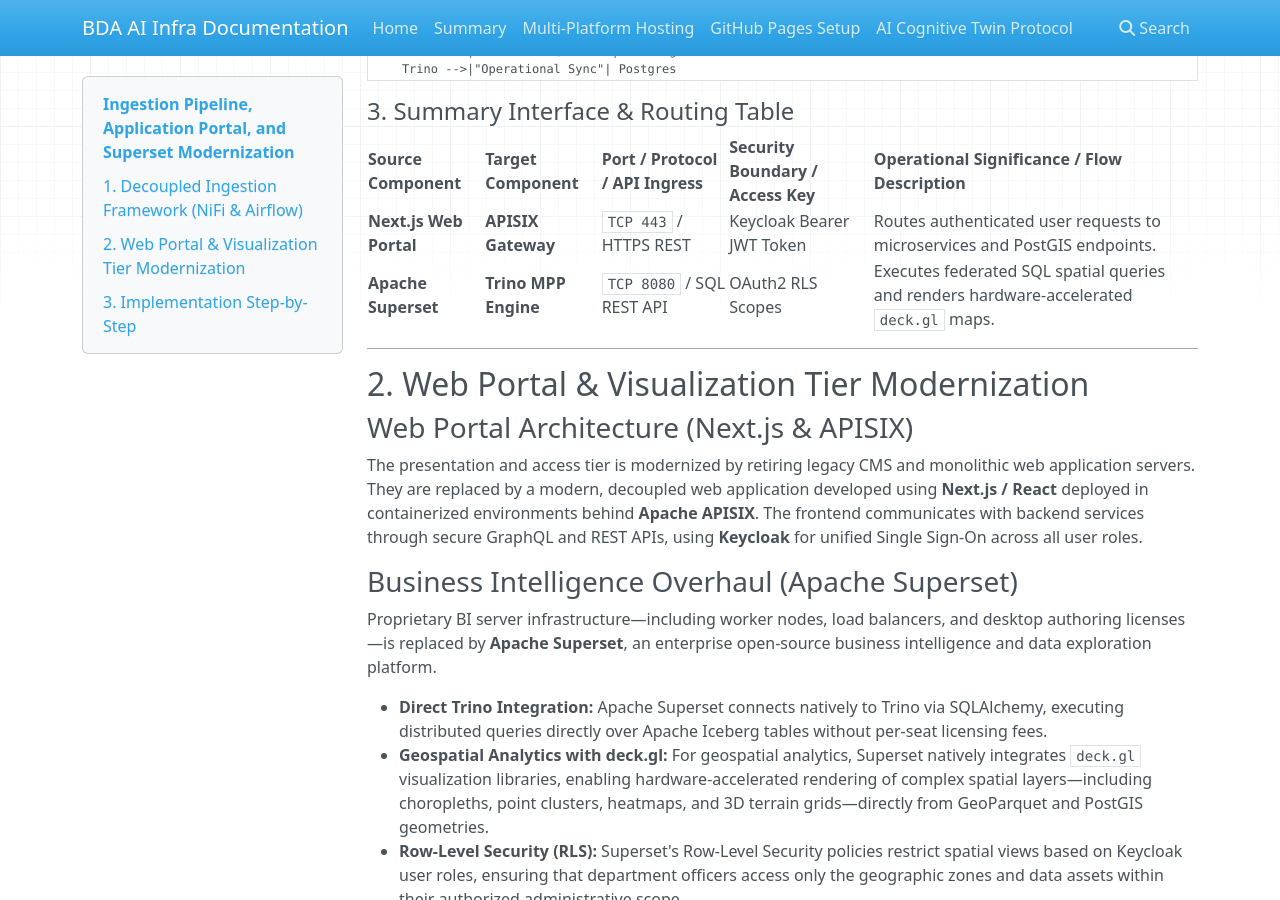
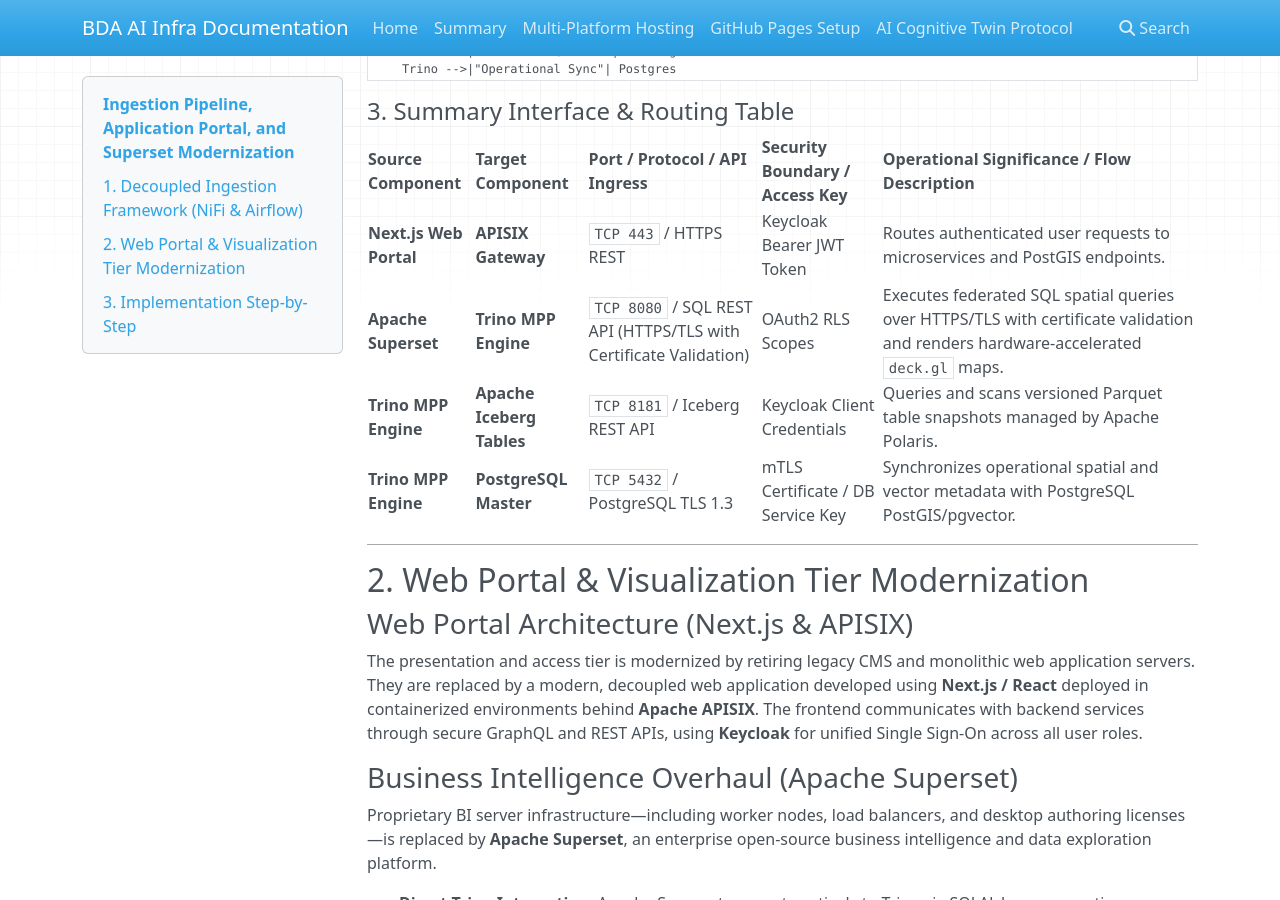
Before and after one commit to linuxmalaysia/bda-ai-infra, an MkDocs documentation site: the page built from docs/how-to-guides/ingestion-pipeline-modernization.md, in a window 1280 px wide and 900 px high, scrolled down 3687 px. Built offline with MkDocs 1.6.1, drawn with Linux system fonts in a browser that asks for light colours; nearby versions of some CDN libraries.

Commit message:
docs: align diagrams, topologies, and routing tables across all documentation files
Align SVG connectors, Mermaid flowcharts, and summary routing tables across AI-COGNITIVE-TWIN-PROTOCOL, mcp-and-ai-sandboxing, ingestion-pipeline-modernization, governance-matrix, solution-3-onprem-proxmox-rke2, solution-2-hybrid-ai, README, and human-ai-quarantine-model. Verified with 100% test pass rate across 231 pytest unit tests and markdownlint-cli.

Co-authored-by: google-labs-jules[bot] <161369871+google-labs-jules[bot]@users.noreply.github.com>

```diff
--- a/docs/how-to-guides/ingestion-pipeline-modernization.md
+++ b/docs/how-to-guides/ingestion-pipeline-modernization.md
@@ -229,7 +229,9 @@ flowchart TD
 | Source Component | Target Component | Port / Protocol / API Ingress | Security Boundary / Access Key | Operational Significance / Flow Description |
 | :--- | :--- | :--- | :--- | :--- |
 | **Next.js Web Portal** | **APISIX Gateway** | `TCP 443` / HTTPS REST | Keycloak Bearer JWT Token | Routes authenticated user requests to microservices and PostGIS endpoints. |
-| **Apache Superset** | **Trino MPP Engine** | `TCP 8080` / SQL REST API | OAuth2 RLS Scopes | Executes federated SQL spatial queries and renders hardware-accelerated `deck.gl` maps. |
+| **Apache Superset** | **Trino MPP Engine** | `TCP 8080` / SQL REST API (HTTPS/TLS with Certificate Validation) | OAuth2 RLS Scopes | Executes federated SQL spatial queries over HTTPS/TLS with certificate validation and renders hardware-accelerated `deck.gl` maps. |
+| **Trino MPP Engine** | **Apache Iceberg Tables** | `TCP 8181` / Iceberg REST API | Keycloak Client Credentials | Queries and scans versioned Parquet table snapshots managed by Apache Polaris. |
+| **Trino MPP Engine** | **PostgreSQL Master** | `TCP 5432` / PostgreSQL TLS 1.3 | mTLS Certificate / DB Service Key | Synchronizes operational spatial and vector metadata with PostgreSQL PostGIS/pgvector. |
 
 ---
 
```
Also changed, not shown: README.md (+2 -2 lines), docs/explanation/human-ai-quarantine-model.md (+1 -1 lines), docs/explanation/mcp-and-ai-sandboxing.md (+3 -3 lines), docs/reference/governance-matrix.md (+1 -1 lines), docs/reference/solution-2-hybrid-ai.md (+1 -1 lines), docs/reference/solution-3-onprem-proxmox-rke2.md (+1 -1 lines), .agents/brain/checkpoint_summary.txt.
